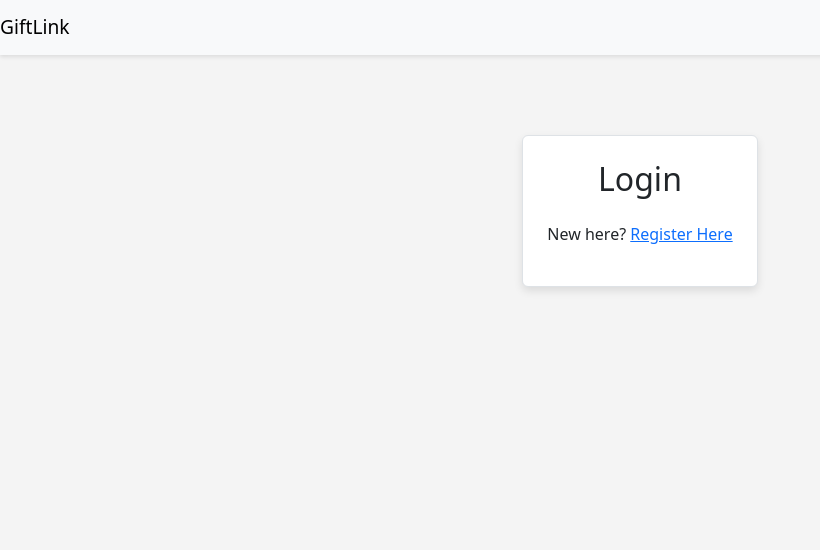
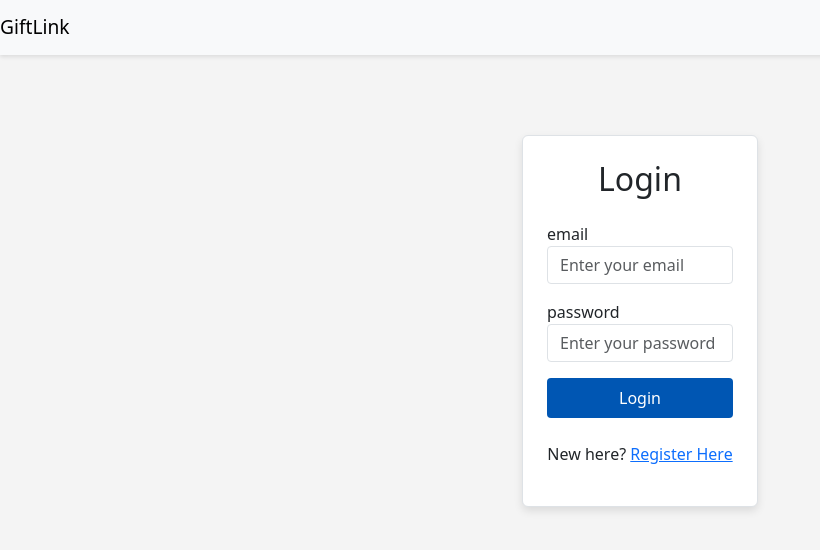
Before and after one commit to MobySchell/fullstack-capstone-project, a React (Create React App) app in the folder giftlink-frontend/: page /app/login in a window 1280 px wide. Shown: the top 550 px of the page, without its empty margins (0-820 px from the left). Built offline with nearby package versions, Linux system fonts and the light colour scheme; no server answers.

Commit message:
Add Login page

```diff
--- a/giftlink-frontend/src/components/LoginPage/LoginPage.js
+++ b/giftlink-frontend/src/components/LoginPage/LoginPage.js
@@ -3,8 +3,13 @@ import "./LoginPage.css";
 
 function LoginPage() {
 	//insert code here to create useState hook variables for email, password
+	const [email, setEmail] = useState("");
+	const [password, setPassword] = useState("");
 
 	// insert code here to create handleLogin function and include console.log
+	const handleLogin = async () => {
+		console.log("Inside handleLogin");
+	};
 
 	return (
 		<div className="container mt-5">
@@ -16,8 +21,47 @@ function LoginPage() {
 						</h2>
 
 						{/* insert code here to create input elements for the variables email and  password */}
+						<div className="mb-3">
+							<label htmlFor="email" className="form label">
+								{" "}
+								email
+							</label>
+							<br />
+							<input
+								id="email"
+								type="text"
+								className="form-control"
+								placeholder="Enter your email"
+								value={email}
+								onChange={(e) => setEmail(e.target.value)}
+							/>
+						</div>
+						<div className="mb-3">
+							<label htmlFor="password" className="form label">
+								{" "}
+								password
+							</label>
+							<br />
+							<input
+								id="password"
+								type="text"
+								className="form-control"
+								placeholder="Enter your password"
+								value={password}
+								onChange={(e) => setPassword(e.target.value)}
+							/>
+						</div>
+						{/* insert code here to create a button that performs the `handleLogin` function on click */}
 
-						{/* insert code here to create a button that performs the `handleLogin` function on click */}
+						<div>
+							<button
+								className="btn btn-primary w-100 mb-3"
+								onClick={handleLogin}
+							>
+								Login
+							</button>
+						</div>
+
 						<p className="mt-4 text-center">
 							New here?{" "}
 							<a href="/app/register" className="text-primary">
```
